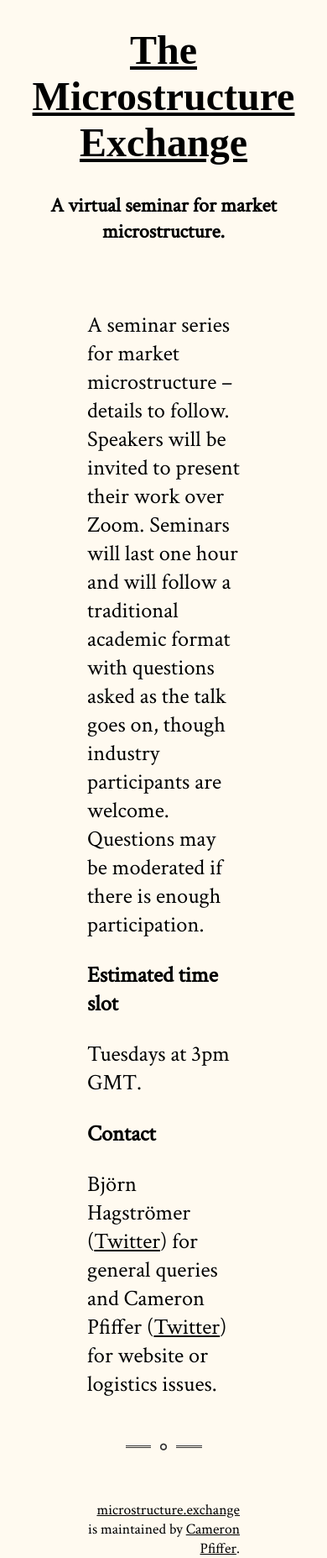
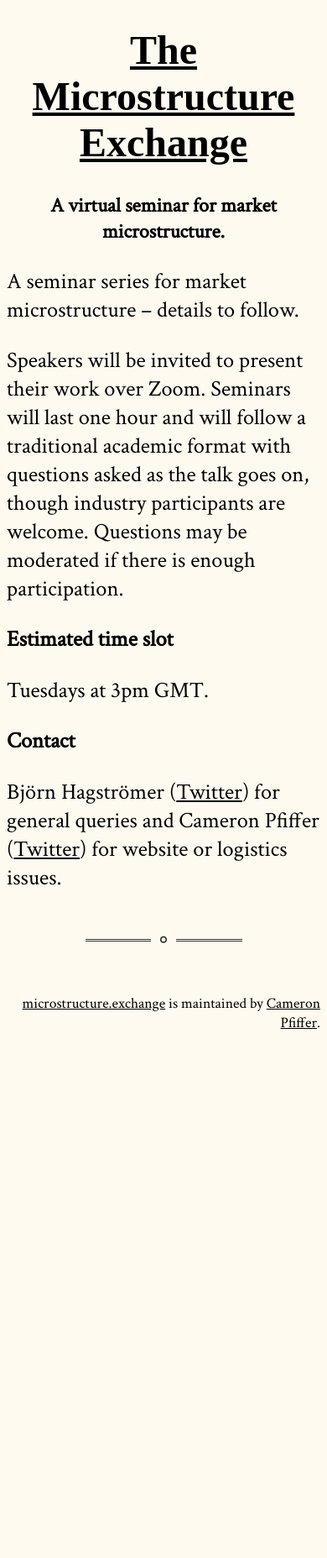
Before and after one commit to cpfiffer/microstructure.exchange, a Jekyll site: the page built from index.md, in a window 390 px wide. Shown: the whole page at 84% size. Built offline with Jekyll 4.4.1, drawn with Linux system fonts in a browser that asks for light colours; some web fonts are replaced; after the commit the page ends 1229 px from its top, so only the background shows below that.

Commit message:
Fix mobile display

```diff
--- a/assets/css/style.css
+++ b/assets/css/style.css
@@ -26,6 +26,12 @@ main#content.main-content {
     padding: 2rem 6rem;
     margin: 0 auto;
     font-size: 1.1rem;
+}
+
+@media (max-width:700px){
+    main#content.main-content {
+        padding: 0 0;
+    }
 }
 
 body{
--- a/index.md
+++ b/index.md
@@ -3,7 +3,9 @@ layout: default
 ---
 
 
-A seminar series for market microstructure -- details to follow. Speakers will be invited to present their work over Zoom. Seminars will last one hour and will follow a traditional academic format with questions asked as the talk goes on, though industry participants are welcome. Questions may be moderated if there is enough participation.
+A seminar series for market microstructure -- details to follow.
+
+Speakers will be invited to present their work over Zoom. Seminars will last one hour and will follow a traditional academic format with questions asked as the talk goes on, though industry participants are welcome. Questions may be moderated if there is enough participation.
 
 ## Estimated time slot
 
```
